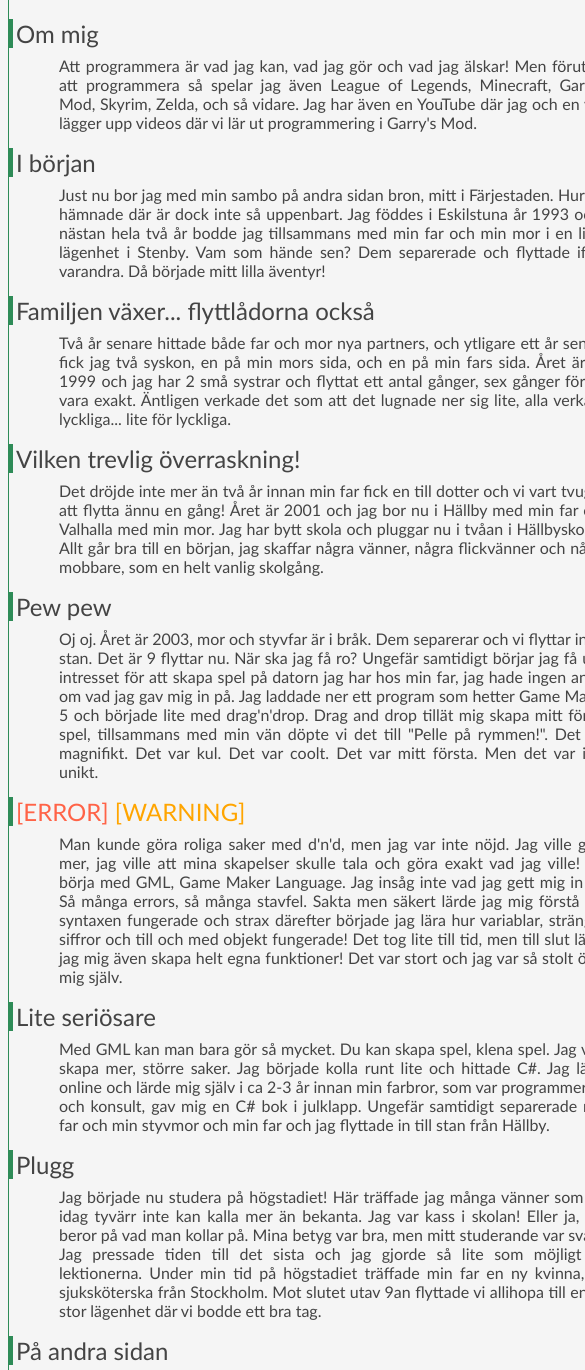
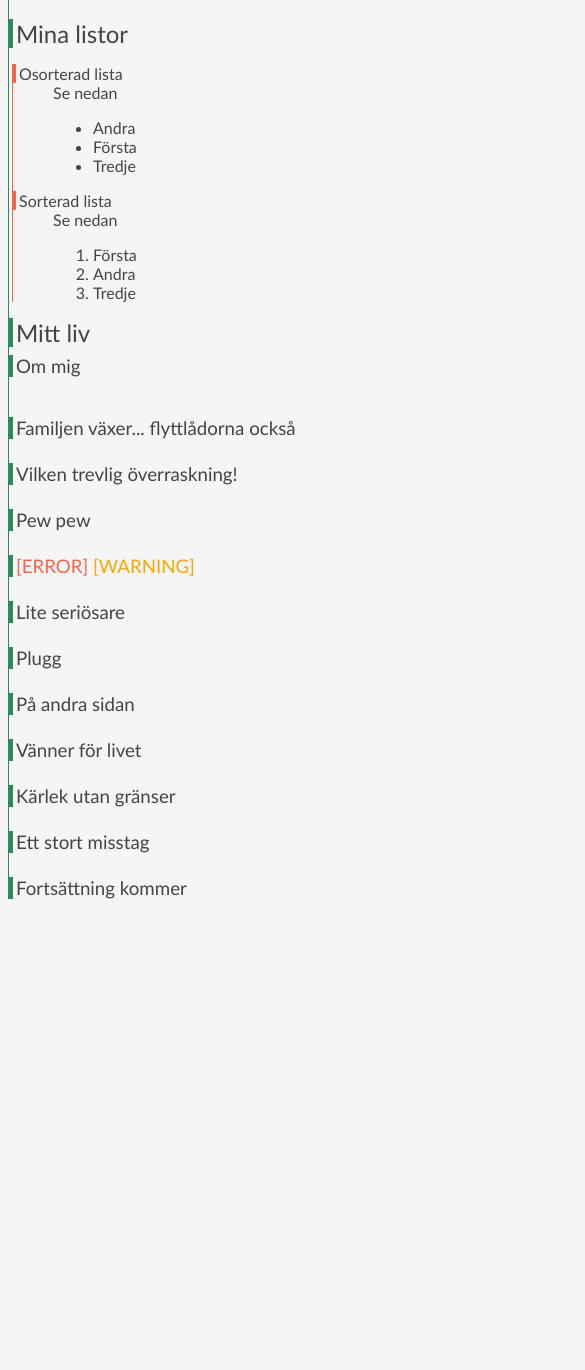
Before and after one commit to rasmusir/1ik415-ri222ay-laborationer, a plain HTML site: page pages/presentation.html in a window 390 px wide. Shown: the part 163-1533 px from the top of the page, 585 px wide, since content can reach past the window. After the commit the page ends 1195 px from the top, so only its background shows below. Drawn offline with Linux system fonts and the light colour scheme.

Commit message:
Fixade resten. La till collapse och expand, för det vart lite mycket text...

```diff
--- a/pages/presentation.html
+++ b/pages/presentation.html
@@ -27,16 +27,76 @@
                 margin-top: 8px;
             }
 
+            h3
+            {
+                font-weight: normal;
+                border-left: 4px solid seagreen;
+                padding-left: 3px;
+                margin-bottom: 8px;
+                margin-top: 8px;
+            }
+
+            dl
+            {
+                border-left: 1px solid tomato;
+                margin-left: 3px;
+            }
+
+            dt
+            {
+                border-left: 3px solid tomato;
+                padding-left: 3px;
+            }
+
+            .toggle
+            {
+                transition: color 0.1s, border 0.1s;
+                -webkit-user-select: none;
+                -moz-user-select: none;
+                -ms-user-select: none;
+                user-select: none;
+            }
+
+            .toggle:before
+            {
+                position: absolute;
+                left: -2em;
+                text-align: center;
+                transform-origin: 50% 58%;
+                font-family: consolas;
+                transition: color 0.2s, transform 0.2s;
+            }
+
+            .toggle.closed:before
+            {
+                content: "[+]";
+                color: seagreen;
+            }
+
+            .toggle.open:before
+            {
+                content: "[-]";
+                color: orange;
+                transform: rotate(180deg);
+            }
+
+            .toggle:hover
+            {
+                cursor: pointer;
+                border-left: 10px solid seagreen;
+            }
+
             .content
             {
                 opacity: 0;
+                visibility: hidden;
                 position: relative;
                 left: 100px;
                 margin-right: 50px;
                 margin-top: 0px;
                 max-height: 0px;
                 text-align: justify;
-                transition: opacity 0.5s ease 0s, left 0.2s ease 0s, max-height 0.5s;
+                transition: opacity 0.5s ease 0s, left 0.2s ease 0s, max-height 0.3s, visibility 0.5s;
             }
 
             .main
@@ -51,32 +111,108 @@
 
         </style>
         <script>
-            var rsInterval = setInterval(function() {
-                if (document.readyState === "complete") {
+            HTMLElement.prototype.toggleCssClass = function(name) //Man borde inte göra så här, men det är kul :D
+            {
+                var s = "(?:^|\\s)"+name+"(?!\\S)";
+                var regexp = new RegExp(s,"g");    // /(?:^|\s)name(?!\S)/g
+                if (this.className.match(regexp))
+                {
+                    this.className = this.className.replace(regexp,"");
+                }
+                else
+                {
+                    this.className += " " + name;
+                }
+            };
 
-                    var content = document.getElementsByClassName("content");
+            HTMLElement.prototype.hasCssClass = function(name)     //Åter igen... Ajabaja ehehe
+            {
+                var s = "(?:^|\\s)"+name+"(?!\\S)";
+                var regexp = new RegExp(s,"g");    // /(?:^|\s)name(?!\S)/g
+                return this.className.match(regexp);
+            };
+
+            function toggleContent(e)
+            {
+                if (e.hasCssClass("closed"))
+                {
+                    expandStoryContent();
+                }
+                else
+                {
+                    collapseStoryContent();
+                }
+                e.toggleCssClass("open");
+                e.toggleCssClass("closed");
+            }
+
+            function expandStoryContent()
+            {
+                var content = document.getElementById("story").getElementsByClassName("content");
                 for(var i = 0; i<content.length; i++)
                 {
                     var c = content[i];
-                        var delay = 0.3*(i) + 0.3;
+                    var delay = 0.3*(i);
                     c.style.transition =    "opacity 0.5s ease "+(delay + 0.2)+
                                             "s, left 0.2s ease "+(delay + 0.2)+
-                                                "s, max-height 0.3s ease "+delay+"s";
+                                            "s, max-height 0.3s ease "+delay+"s,"+
+                                            " visibility 0.5s ease "+delay+"s";
                     c.style.opacity = "1";
                     c.style.left = "50px";
+                    c.style.visibility = "visible";
                     c.style.maxHeight = c.scrollHeight+"px";
+                }
+            }
 
+            function collapseStoryContent()
+            {
+                var content = document.getElementById("story").getElementsByClassName("content");
+                for(var i = 0; i<content.length; i++)
+                {
+                    var c = content[i];
+                    var delay = 0.2*(i);
+                    c.style.transition =    "opacity 0.2s ease "+delay+
+                                            "s, left 0.2s ease "+delay+
+                                            "s, max-height 0.2s ease "+(delay + 0.2)+"s,"+
+                                            " visibility 0.2s ease "+(delay + 0.2)+"s";
+                    c.style.opacity = "0";
+                    c.style.left = "100px";
+                    c.style.visibility = "hidden";
+                    c.style.maxHeight = "0px";
                 }
-                    clearInterval(rsInterval);
-
             }
-            }, 10);
         </script>
     </head>
     <body>
         <div class="main">
             <h1>Rasmus Israelsson</h1>
-            <h2>Om mig</h2>
+            <h2>Mina listor</h2>
+            <p>
+                <dl>
+                    <dt>Osorterad lista</dt>
+                    <dd>
+                        Se nedan
+                        <ul>
+                            <li>Andra</li>
+                            <li>Första</li>
+                            <li>Tredje</li>
+                        </ul>
+                    </dd>
+
+                    <dt>Sorterad lista</dt>
+                    <dd>
+                        Se nedan
+                        <ol>
+                            <li>Första</li>
+                            <li>Andra</li>
+                            <li>Tredje</li>
+                        </ol>
+                    </dd>
+                </dl>
+            </p>
+            <h2 class="toggle closed" onclick="toggleContent(this)">Mitt liv</h2>
+            <div id="story">
+                <h3>Om mig</h3>
                 <p class="content">
                     Att programmera är vad jag kan, vad jag gör och vad jag älskar!
                     Men förutom att programmera så spelar jag även League of Legends,
@@ -84,7 +220,6 @@
                     även en YouTube där jag och en vän lägger upp videos där vi lär ut
                     programmering i Garry's Mod.
                 </p>
-            <h2>I början</h2>
                 <p class="content">
                     Just nu bor jag med min sambo på andra sidan bron, mitt i Färjestaden.
                     Hur jag hämnade där är dock inte så uppenbart. Jag föddes i Eskilstuna
@@ -93,7 +228,7 @@
                     separerade och flyttade ifrån varandra. Då började mitt lilla äventyr!
 
                 </p>
-            <h2>Familjen växer... flyttlådorna också</h2>
+                <h3>Familjen växer... flyttlådorna också</h3>
                 <p class="content">
                     Två år senare hittade både far och mor nya partners, och ytligare ett
                     år senare fick jag två syskon, en på min mors sida, och en på min fars
@@ -101,7 +236,7 @@
                     gånger, sex gånger för att vara exakt. Äntligen verkade det som att
                     det lugnade ner sig lite, alla verkade lyckliga... lite för lyckliga.
                 </p>
-            <h2>Vilken trevlig överraskning!</h2>
+                <h3>Vilken trevlig överraskning!</h3>
                 <p class="content">
                     Det dröjde inte mer än två år innan min far fick en till dotter och
                     vi vart tvugna att flytta ännu en gång! Året är 2001 och jag bor nu
@@ -110,7 +245,7 @@
                     jag skaffar några vänner, några flickvänner och några mobbare, som
                     en helt vanlig skolgång.
                 </p>
-            <h2>Pew pew</h2>
+                <h3>Pew pew</h3>
                 <p class="content">
                     Oj oj. Året är 2003, mor och styvfar är i bråk. Dem separerar och vi
                     flyttar in till stan. Det är 9 flyttar nu. När ska jag få ro? Ungefär
@@ -122,10 +257,10 @@
                     magnifikt. Det var kul. Det var coolt. Det var mitt första. Men det
                     var inte unikt.
                 </p>
-            <h2>
+                <h3>
                     <span style="color: tomato;">[ERROR]</span>
                     <span style="color: orange;">[WARNING]</span>
-            </h2>
+                </h3>
                 <p class="content">
                     Man kunde göra roliga saker med d'n'd, men jag var inte nöjd. Jag
                     ville göra mer, jag ville att mina skapelser skulle tala och göra
@@ -137,7 +272,7 @@
                     slut lärde jag mig även skapa helt egna funktioner! Det var stort och
                     jag var så stolt över mig själv.
                 </p>
-            <h2>Lite seriösare</h2>
+                <h3>Lite seriösare</h3>
                 <p class="content">
                     Med GML kan man bara gör så mycket. Du kan skapa spel, klena spel.
                     Jag ville skapa mer, större saker. Jag började kolla runt lite och
@@ -146,7 +281,7 @@
                     i julklapp. Ungefär samtidigt separerade min far och min styvmor
                     och min far och jag flyttade in till stan från Hällby.
                 </p>
-            <h2>Plugg</h2>
+                <h3>Plugg</h3>
                 <p class="content">
                     Jag började nu studera på högstadiet! Här träffade jag många vänner
                     som jag idag tyvärr inte kan kalla mer än bekanta. Jag var kass i
@@ -157,7 +292,7 @@
                     från Stockholm. Mot slutet utav 9an flyttade vi allihopa till
                     en ny stor lägenhet där vi bodde ett bra tag.
                 </p>
-            <h2>På andra sidan</h2>
+                <h3>På andra sidan</h3>
                 <p class="content">
                     Under min tid på högstadiet så träffade även min mor en ny kille,
                     som visade sig bli hennes man ett flertal år frammåt. Han hade två
@@ -169,7 +304,7 @@
                     en Siberian Husky med smeknamnet Zeb, en riktigt speciellt hund.
                     Supergo och super korkad!
                 </p>
-            <h2>Vänner för livet</h2>
+                <h3>Vänner för livet</h3>
                 <p class="content">
                     2009, året då framtiden blev lite tydligare. Äntligen fick jag börja
                     plugga det jag ville, datorgrejs! Jag valde såklart att läsa IT
@@ -184,7 +319,7 @@
                     det hade Chuck Norris referenser och det hade en bra story! Vi
                     vann inte, men vi hade väldigt kul!
                 </p>
-            <h2>Kärlek utan gränser</h2>
+                <h3>Kärlek utan gränser</h3>
                 <p class="content">
                     Mot slutet utav första året på gymnasiet träffade jag en tjej på
                     DeviantART, och vi började prata och skypa dagligen. Vi bestämmde
@@ -194,7 +329,7 @@
                     träffades och det klickade direkt. Efter en vecka i Varberg for
                     jag hem igen och gjorde mig redo för nästa år på gymnasiet.
                 </p>
-            <h2>Ett stort misstag</h2>
+                <h3>Ett stort misstag</h3>
                 <p class="content">
                     Andra året på gymnasiet var händelselöst. Det var mycke plugg och
                     mpnga tankar på tjejen i Varberg. Vi gjorde så gott vi kunde,
@@ -208,10 +343,15 @@
                     min mor, med styvfar, ännu en gång! Fortfarande på landet, men
                     med lite fler människor runt oss.
                 </p>
-            <h2>Företag till alla!</h2>
+                <h3>Fortsättning kommer</h3>
                 <p class="content">
-
+                    <!-- To be continued...
+                        Kommentarer i html är jobbiga, men jag antar att det inte
+                        finns ett bättre sätt.... ehm.. <// kanske detta... någon? //>
+                    -->
                 </p>
             </div>
+        </div>
+
     </body>
 </html>
```
Lines whose indentation alone changed are shown as unchanged.
